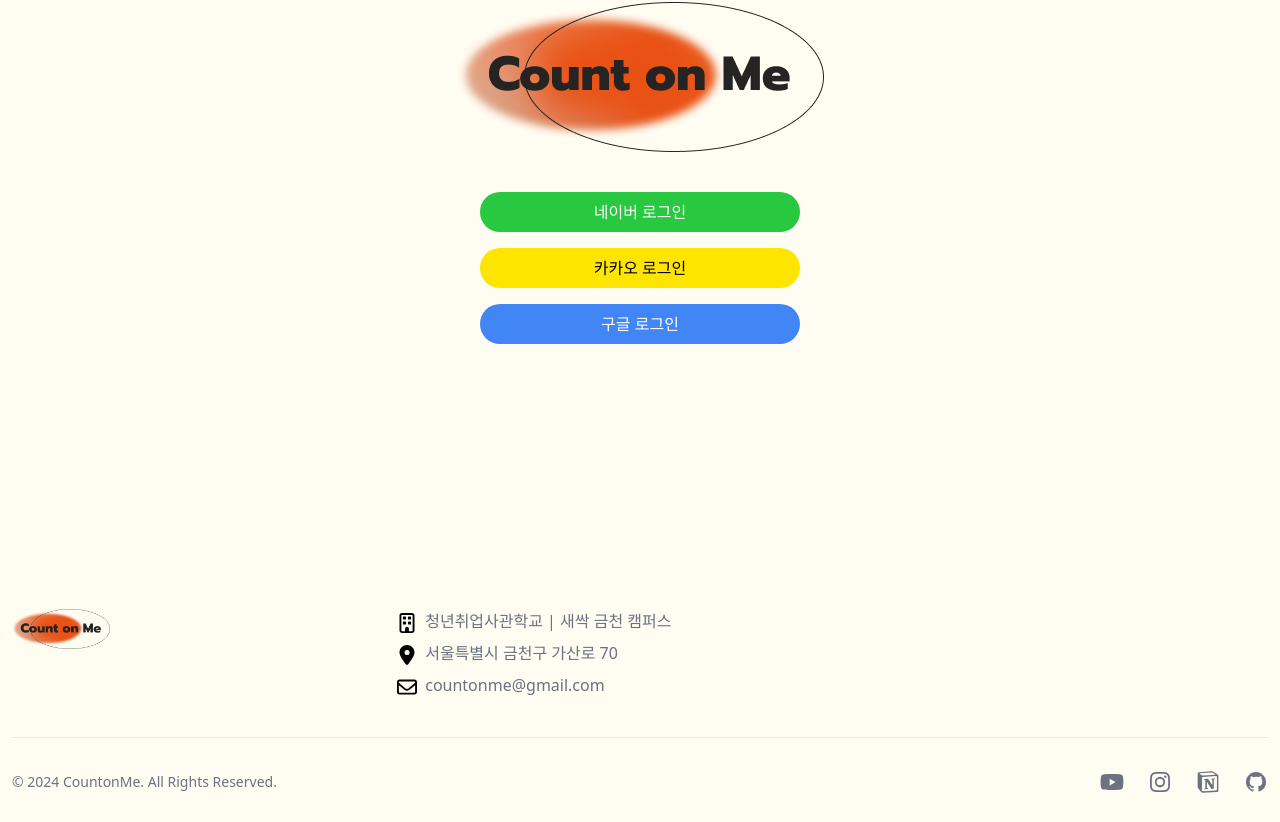
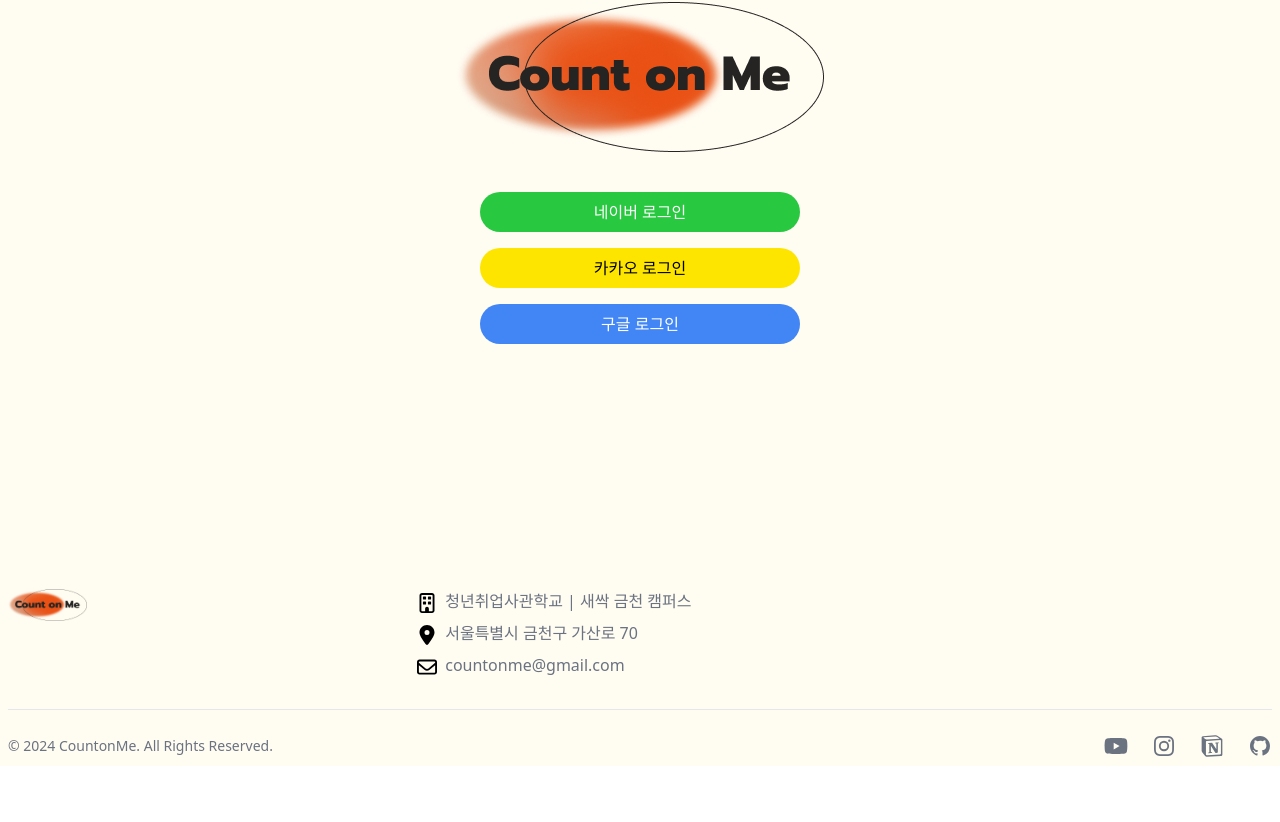
Before and after one commit to count-on-mee/frontend, a React (Vite) app: page /login in a window 1280 px wide. Shown: the part 303-1125 px from the top of the page. After the commit the page ends 1069 px from the top, so only its background shows below. Built offline with nearby package versions, Linux system fonts and the light colour scheme; what react-naver-maps would draw is missing.

Commit message:
[Refactor]Footer 사이즈 조정

```diff
--- a/src/components/Footer.jsx
+++ b/src/components/Footer.jsx
@@ -3,18 +3,18 @@ import logo from '../assets/img/logo.png';
 const Footer = () => {
   return (
     <footer className="bg-[#FFFCF2]">
-      <div className="mx-auto w-full max-w-screen-xl p-3 py-3 lg:py-7">
+      <div className="mx-auto max-w-full p-2 py-2 lg:py-2">
         <div className="md:flex md:justify-between">
           <div className="mb-4 md:mb-0">
             <a href="" className="flex items-center">
               <img
                 src={logo}
-                className="h-10 md:h-10 lg:h-10 w-auto max-h-12"
+                className="h-8 md:h-8 lg:h-8 w-auto max-h-10"
                 alt=""
               />
             </a>
           </div>
-          <div className="grid grid-cols-2 gap-8 sm:gap-6 sm:grid-cols-3">
+          <div className="grid grid-cols-2 gap-6 sm:gap-4 sm:grid-cols-3">
             <div>
               <ul className="text-gray-500 dark:text-gray-400 font-medium">
                 <li className="mb-2">
@@ -51,7 +51,7 @@ const Footer = () => {
             </div>
           </div>
         </div>
-        <hr className="my-6 border-gray-200 sm:mx-auto dark:border-gray-700 lg:my-8" />
+        <hr className="my-4 border-gray-200 sm:mx-auto dark:border-gray-700 lg:my-6" />
         <div className="sm:flex sm:items-center sm:justify-between">
           <span className="text-sm text-gray-500 sm:text-center dark:text-gray-400">
             © 2024 CountonMe. All Rights Reserved.
```
